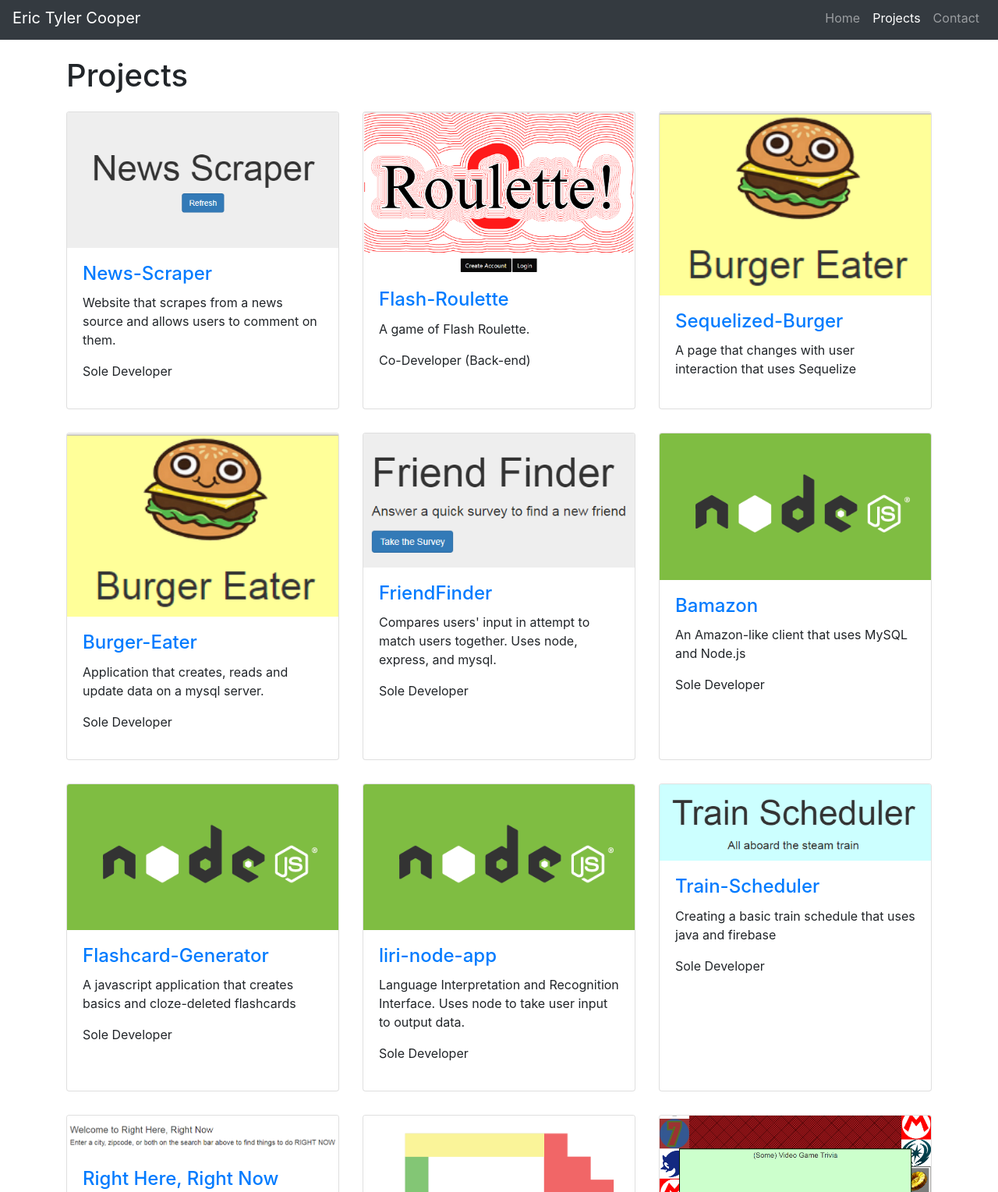
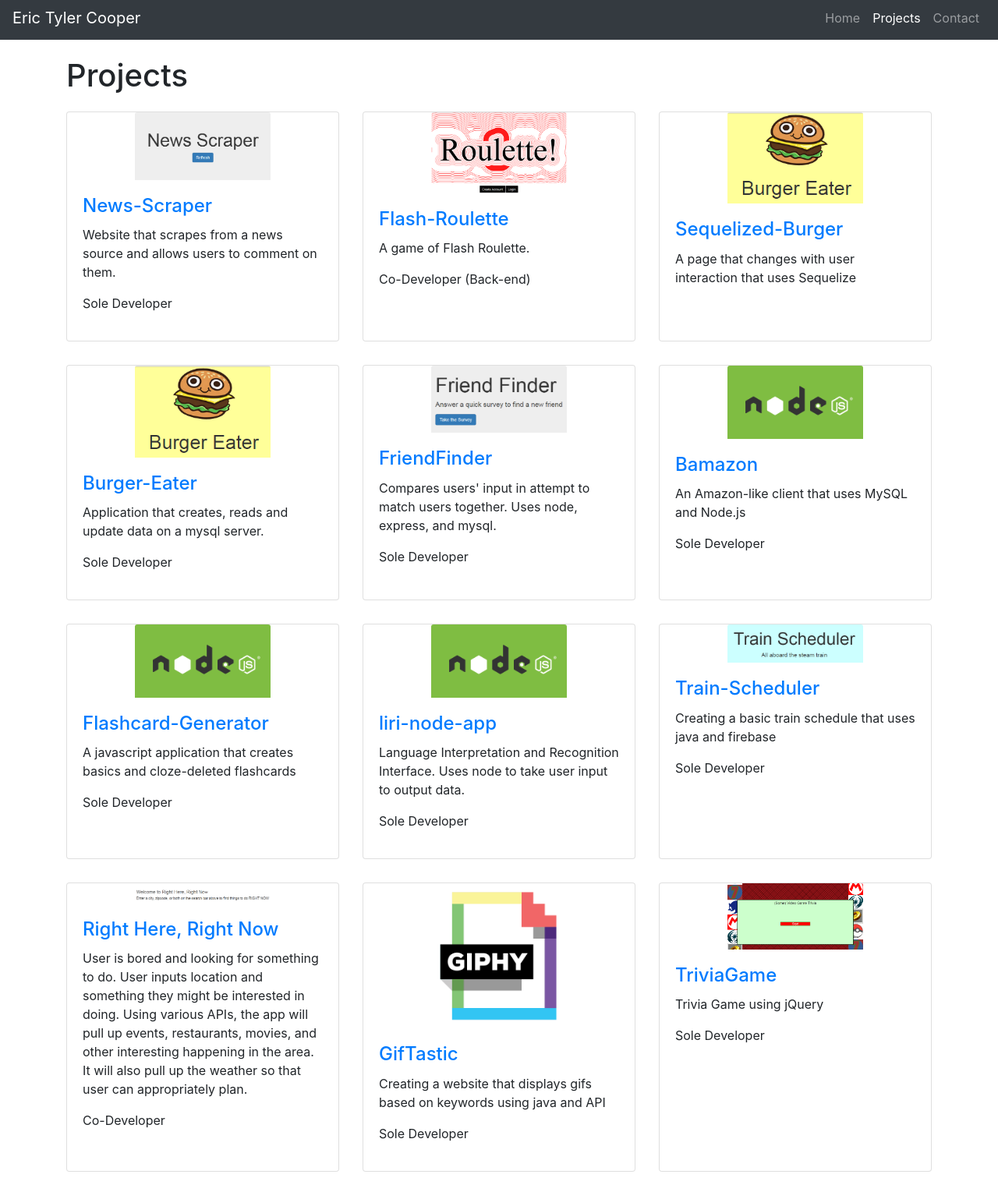
Before and after one commit to EricTC93/Portfolio, a plain HTML site: page projects.html in a window 1280 px wide. Shown: the part 5-1534 px from the top of the page at 78% size. Drawn offline with Linux system fonts and the light colour scheme.

Commit message:
change image css

```diff
--- a/css/3-col-portfolio.css
+++ b/css/3-col-portfolio.css
@@ -21,3 +21,8 @@ body {
 .pagination {
     margin-bottom: 30px;
 }
+
+.card-img-top {
+	width: 50%;
+	margin: auto;
+}
--- a/projects.html
+++ b/projects.html
@@ -65,7 +65,7 @@
       <div class="row">
         <div class="col-lg-4 col-sm-6 portfolio-item">
           <div class="card h-100">
-            <a href="https://news-scraper-etc.herokuapp.com"><img class="card-img-top" src="./img/News-Scraper.PNG" alt=""></a>
+            <a class="text-center" href="https://news-scraper-etc.herokuapp.com"><img class="card-img-top" src="./img/News-Scraper.PNG" alt=""></a>
             <div class="card-body">
               <h4 class="card-title">
                 <a href="https://news-scraper-etc.herokuapp.com">News-Scraper</a>
@@ -77,7 +77,7 @@
         </div>
         <div class="col-lg-4 col-sm-6 portfolio-item">
           <div class="card h-100">
-            <a href="https://flash-roulette-meed.herokuapp.com/"><img class="card-img-top" src="./img/Roulette_Home.PNG" alt=""></a>
+            <a class="text-center" href="https://flash-roulette-meed.herokuapp.com/"><img class="card-img-top" src="./img/Roulette_Home.PNG" alt=""></a>
             <div class="card-body">
               <h4 class="card-title">
                 <a href="https://flash-roulette-meed.herokuapp.com/">Flash-Roulette</a>
@@ -89,7 +89,7 @@
         </div>
         <div class="col-lg-4 col-sm-6 portfolio-item">
           <div class="card h-100">
-            <a href="https://burger-eater-sequelize-etc.herokuapp.com/"><img class="card-img-top" src="./img/Burger-Eater.PNG" alt=""></a>
+            <a class="text-center" href="https://burger-eater-sequelize-etc.herokuapp.com/"><img class="card-img-top" src="./img/Burger-Eater.PNG" alt=""></a>
             <div class="card-body">
               <h4 class="card-title">
                 <a href="https://burger-eater-sequelize-etc.herokuapp.com">Sequelized-Burger</a>
@@ -104,7 +104,7 @@
       <div class="row">
         <div class="col-lg-4 col-sm-6 portfolio-item">
           <div class="card h-100">
-            <a href="https://github.com/YETC7/Burger-Eater"><img class="card-img-top" src="./img/Burger-Eater.PNG" alt=""></a>
+            <a class="text-center" href="https://github.com/YETC7/Burger-Eater"><img class="card-img-top" src="./img/Burger-Eater.PNG" alt=""></a>
             <div class="card-body">
               <h4 class="card-title">
                 <a href="https://github.com/YETC7/Burger-Eater">Burger-Eater</a>
@@ -116,7 +116,7 @@
         </div>
         <div class="col-lg-4 col-sm-6 portfolio-item">
           <div class="card h-100">
-            <a href="https://friend-finder-etc.herokuapp.com"><img class="card-img-top" src="./img/Friend-Finder.PNG" alt=""></a>
+            <a class="text-center" href="https://friend-finder-etc.herokuapp.com"><img class="card-img-top" src="./img/Friend-Finder.PNG" alt=""></a>
             <div class="card-body">
               <h4 class="card-title">
                 <a href="https://friend-finder-etc.herokuapp.com">FriendFinder</a>
@@ -128,7 +128,7 @@
         </div>
         <div class="col-lg-4 col-sm-6 portfolio-item">
           <div class="card h-100">
-            <a href="https://github.com/YETC7/Bamazon"><img class="card-img-top" src="./img/Node-Icon.png" alt=""></a>
+            <a class="text-center" href="https://github.com/YETC7/Bamazon"><img class="card-img-top" src="./img/Node-Icon.png" alt=""></a>
             <div class="card-body">
               <h4 class="card-title">
                 <a href="https://github.com/YETC7/Bamazon">Bamazon</a>
@@ -140,7 +140,7 @@
         </div>
         <div class="col-lg-4 col-sm-6 portfolio-item">
           <div class="card h-100">
-            <a href="#"><img class="card-img-top" src="./img/Node-Icon.png" alt=""></a>
+            <a class="text-center" href="#"><img class="card-img-top" src="./img/Node-Icon.png" alt=""></a>
             <div class="card-body">
               <h4 class="card-title">
                 <a href="https://github.com/YETC7/Flashcard-Generator">Flashcard-Generator</a>
@@ -152,7 +152,7 @@
         </div>
         <div class="col-lg-4 col-sm-6 portfolio-item">
           <div class="card h-100">
-            <a href="https://github.com/YETC7/liri-node-app"><img class="card-img-top" src="./img/Node-Icon.png" alt=""></a>
+            <a class="text-center" href="https://github.com/YETC7/liri-node-app"><img class="card-img-top" src="./img/Node-Icon.png" alt=""></a>
             <div class="card-body">
               <h4 class="card-title">
                 <a href="https://github.com/YETC7/liri-node-app">liri-node-app</a>
@@ -164,7 +164,7 @@
         </div>
         <div class="col-lg-4 col-sm-6 portfolio-item">
           <div class="card h-100">
-            <a href="https://yetc7.github.io/Train-Scheduler/"><img class="card-img-top" src="./img/Train-Scheduler.PNG" alt=""></a>
+            <a class="text-center" href="https://yetc7.github.io/Train-Scheduler/"><img class="card-img-top" src="./img/Train-Scheduler.PNG" alt=""></a>
             <div class="card-body">
               <h4 class="card-title">
                 <a href="https://yetc7.github.io/Train-Scheduler/">Train-Scheduler</a>
@@ -180,7 +180,7 @@
       <div class="row">
         <div class="col-lg-4 col-sm-6 portfolio-item">
           <div class="card h-100">
-            <a href="https://conditionschange.github.io/UCLA_Bootcamp_Project_-1/"><img class="card-img-top" src="./img/Right-Here-Right-Now.PNG" alt=""></a>
+            <a class="text-center" href="https://conditionschange.github.io/UCLA_Bootcamp_Project_-1/"><img class="card-img-top" src="./img/Right-Here-Right-Now.PNG" alt=""></a>
             <div class="card-body">
               <h4 class="card-title">
                 <a href="https://conditionschange.github.io/UCLA_Bootcamp_Project_-1/">Right Here, Right Now</a>
@@ -192,7 +192,7 @@
         </div>
         <div class="col-lg-4 col-sm-6 portfolio-item">
           <div class="card h-100">
-            <a href="https://yetc7.github.io/GifTastic/"><img class="card-img-top" src="./img/GifTastic.png" alt=""></a>
+            <a class="text-center" href="https://yetc7.github.io/GifTastic/"><img class="card-img-top" src="./img/GifTastic.png" alt=""></a>
             <div class="card-body">
               <h4 class="card-title">
                 <a href="https://yetc7.github.io/GifTastic/">GifTastic</a>
@@ -204,7 +204,7 @@
         </div>
         <div class="col-lg-4 col-sm-6 portfolio-item">
           <div class="card h-100">
-            <a href="https://yetc7.github.io/TriviaGame/"><img class="card-img-top" src="./img/Trivia-Game-Home.PNG" alt=""></a>
+            <a class="text-center" href="https://yetc7.github.io/TriviaGame/"><img class="card-img-top" src="./img/Trivia-Game-Home.PNG" alt=""></a>
             <div class="card-body">
               <h4 class="card-title">
                 <a href="https://yetc7.github.io/TriviaGame/">TriviaGame</a>
@@ -216,7 +216,7 @@
         </div>
         <div class="col-lg-4 col-sm-6 portfolio-item">
           <div class="card h-100">
-            <a href="https://yetc7.github.io/Hangman-Game/"><img class="card-img-top" src="./img/Hangman.PNG" alt=""></a>
+            <a class="text-center" href="https://yetc7.github.io/Hangman-Game/"><img class="card-img-top" src="./img/Hangman.PNG" alt=""></a>
             <div class="card-body">
               <h4 class="card-title">
                 <a href="https://yetc7.github.io/Hangman-Game/">Hangman-Game</a>
@@ -228,7 +228,7 @@
         </div>
         <div class="col-lg-4 col-sm-6 portfolio-item">
           <div class="card h-100">
-            <a href="https://yetc7.github.io/Paper-RPG/"><img class="card-img-top" src="./img/Paper-RPG.PNG" alt=""></a>
+            <a class="text-center" href="https://yetc7.github.io/Paper-RPG/"><img class="card-img-top" src="./img/Paper-RPG.PNG" alt=""></a>
             <div class="card-body">
               <h4 class="card-title">
                 <a href="https://yetc7.github.io/Paper-RPG/">Paper-RPG</a>
@@ -240,7 +240,7 @@
         </div>
         <div class="col-lg-4 col-sm-6 portfolio-item">
           <div class="card h-100">
-            <a href="https://yetc7.github.io/Psychic-Game/"><img class="card-img-top" src="./img/Psychic-Game.PNG" alt=""></a>
+            <a class="text-center" href="https://yetc7.github.io/Psychic-Game/"><img class="card-img-top" src="./img/Psychic-Game.PNG" alt=""></a>
             <div class="card-body">
               <h4 class="card-title">
                 <a href="https://yetc7.github.io/Psychic-Game/">Psychic-Game</a>
```
